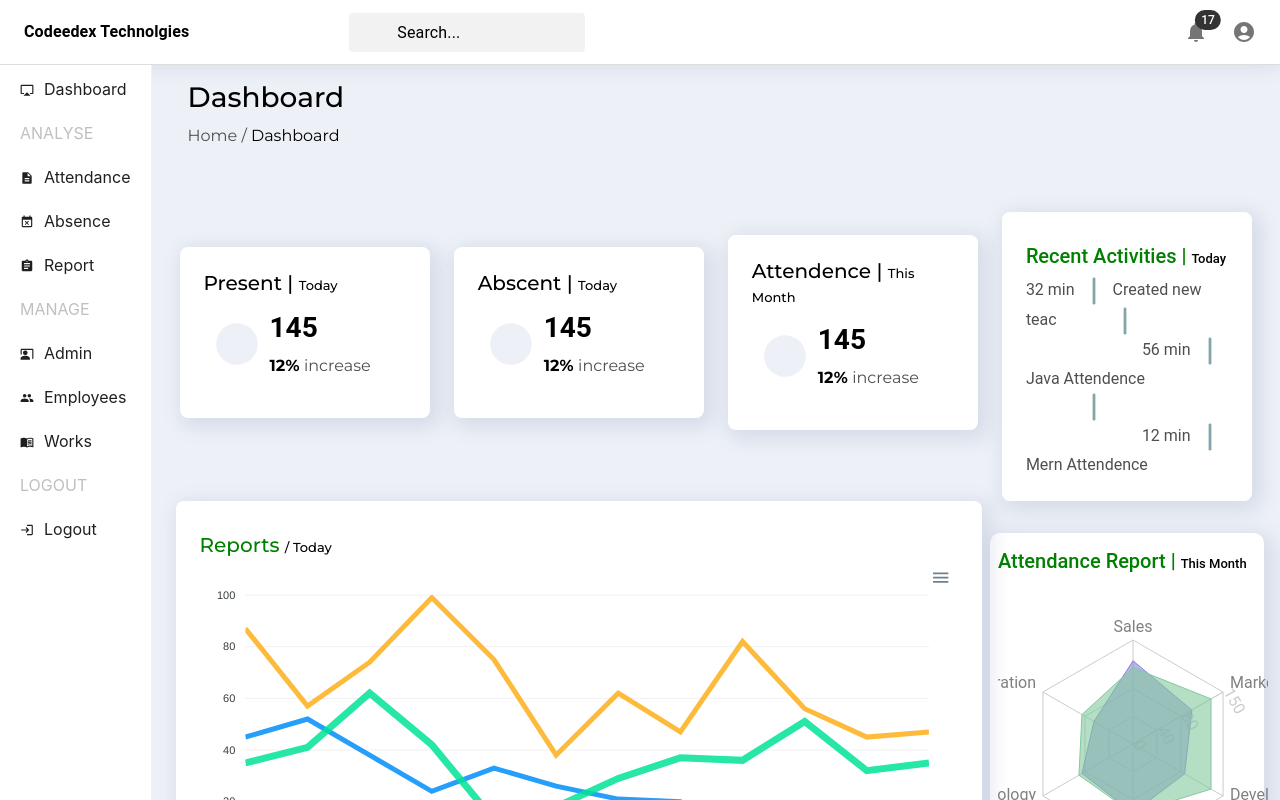
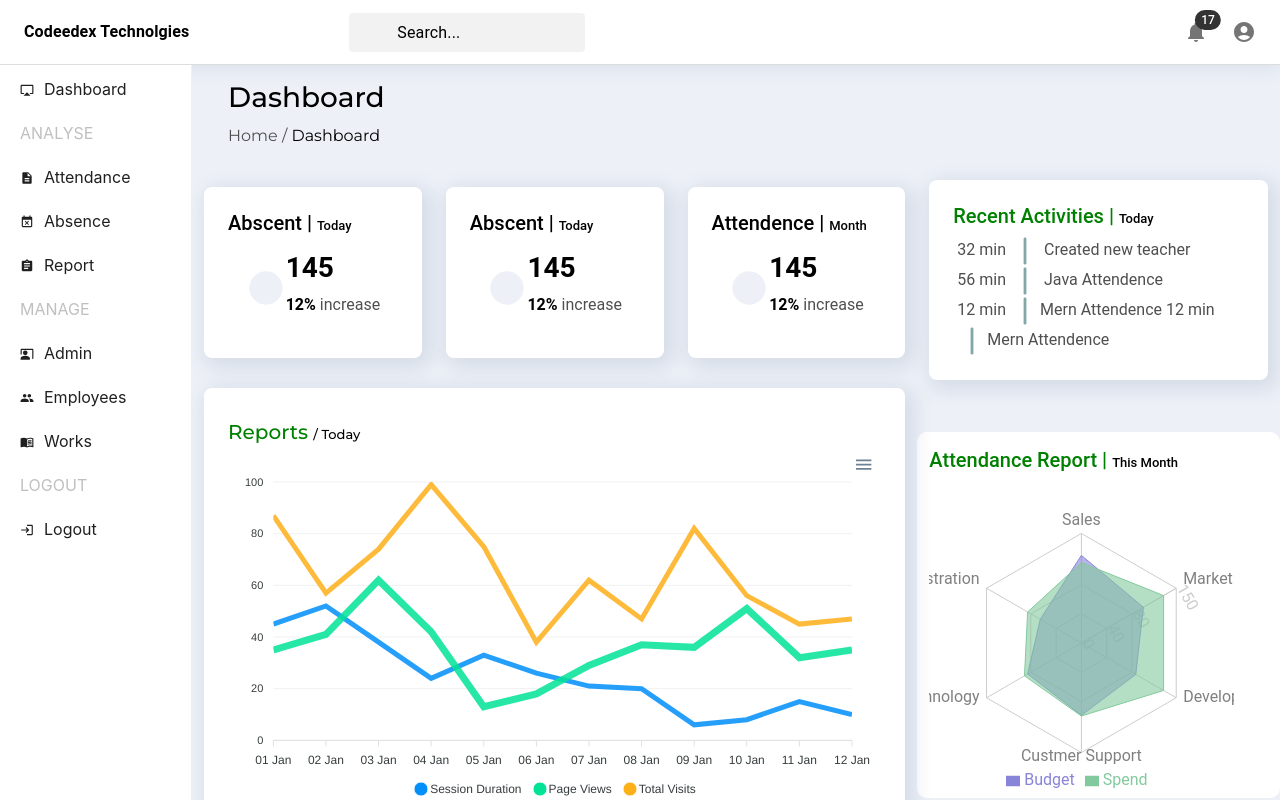
Before and after one commit to Harikrishnan151/codeedex-admin-dashboard, a React (Create React App) app: page /home in a window 1280 px wide. Shown: the top 800 px of the page. Built offline with nearby package versions, Linux system fonts and the light colour scheme.

Commit message:
updation

```diff
--- a/src/App.js
+++ b/src/App.js
@@ -48,7 +48,7 @@ function App() {
             } else {
               navigate(key);
             }
-          }}  style={{ width: 200, height:"910px" }}
+          }}  style={{ width: 200, height:"810px" }}
           items={[
             { label: <span style={{ fontSize: '16px' }}>Dashboard</span>, icon: <AirplayIcon />, key: "/home" },
             { label: <span style={{ fontSize: '16px' }}>ANALYSE</span>,disabled: true },
--- a/src/Pages.jsx/Admin/Admin.css
+++ b/src/Pages.jsx/Admin/Admin.css
@@ -1,5 +1,5 @@
 .headingrow{
-    width: 1100px;
+    width: 1000px;
 }
 .addBtn{
     display: flex;
--- a/src/Pages.jsx/Employees/Employees.css
+++ b/src/Pages.jsx/Employees/Employees.css
@@ -1,5 +1,5 @@
 .EmployeeRow1{
-    width: 1100px;
+    width: 1000px;
 }
 .mainHeading{
     font-family: "Montserrat", sans-serif;
--- a/src/Pages.jsx/Home/Home.css
+++ b/src/Pages.jsx/Home/Home.css
@@ -10,6 +10,7 @@
 .raderChart{
     background-color: white;
     border-radius: 10px;
+    /* width: 350px; */
 
 }
 .activityCard {
--- a/src/Pages.jsx/Home/Home.jsx
+++ b/src/Pages.jsx/Home/Home.jsx
@@ -141,22 +141,24 @@ function Home() {
   return (
 
 
-    <div className='container-fluid'>
+    <div className='container'>
 
       <h3 style={{ color: 'black' }} className='mainHeading mx-4 mt-3'>Dashboard</h3>
       <p className='mainHeading mx-4'>Home / <span style={{ color: 'black' }}>Dashboard</span></p>
 
-      <div className="row mx-1">
-        <div className="col-md-3 col-12 ">
-          <MDBCard style={{boxShadow: '5px 5px 20px 5px #0129701A'}}>
-            <MDBCardBody>
-              <MDBCardTitle className='mainHeading' style={{ color: 'black' }}>Present | <span style={{ fontSize: 'small' }}>Today</span></MDBCardTitle>
+      <div className="row">
+        <div className="col-8">
+          <div className="row">
+            <div className="col-md-4 col-12">
+              <MDBCard style={{ boxShadow: '5px 5px 20px 5px #0129701A' }}>
+                <MDBCardBody >
+                  <MDBCardTitle className='mainHeadings' style={{ color: 'black' }}>Abscent | <span style={{ fontSize: 'small' }}>Today</span></MDBCardTitle>
                   <MDBCardText>
-                <div className='innerCard'>
-                  < CircleIcon className='mx-2 mt-3' style={{ color: 'rgb(237, 241, 247)', fontSize: '50px' }} />
+                    <div className='d-flex align-items-center justify-content-center'>
+                      < CircleIcon  style={{ color: 'rgb(237, 241, 247)', fontSize: '40px' }} />
                       <div >
                         <h3 className='mt-2' style={{ fontWeight: 'bold', color: 'black' }}>145</h3>
-                    <p className='mainHeading'><span style={{ fontWeight: 'bold', color: 'black' }}>12% </span>increase</p>
+                        <p ><span style={{ fontWeight: 'bold', color: 'black' }}>12% </span>increase</p>
                       </div>
                     </div>
                   </MDBCardText>
@@ -164,16 +166,35 @@ function Home() {
                 </MDBCardBody>
               </MDBCard>
             </div>
-        <div className="col-md-3 col-12 ">
-          <MDBCard style={{boxShadow: '5px 5px 20px 5px #0129701A'}}>
-            <MDBCardBody>
-              <MDBCardTitle className='mainHeading' style={{ color: 'black' }}>Abscent | <span style={{ fontSize: 'small' }}>Today</span></MDBCardTitle>
+            <div className="col-md-4 col-12">
+              <MDBCard style={{ boxShadow: '5px 5px 20px 5px #0129701A' }}>
+                <MDBCardBody >
+                  <MDBCardTitle className='mainHeadings' style={{ color: 'black' }}>Abscent | <span style={{ fontSize: 'small' }}>Today</span></MDBCardTitle>
+
                   <MDBCardText>
-                <div className='innerCard'>
-                  < CircleIcon className='mx-2 mt-3' style={{ color: 'rgb(237, 241, 247)', fontSize: '50px' }} />
+                    <div className='d-flex align-items-center justify-content-center'>
+                      < CircleIcon style={{ color: 'rgb(237, 241, 247)', fontSize: '40px' }} />
                       <div >
                         <h3 className='mt-2' style={{ fontWeight: 'bold', color: 'black' }}>145</h3>
-                    <p className='mainHeading'><span style={{ fontWeight: 'bold', color: 'black' }}>12% </span>increase</p>
+                        <p ><span style={{ fontWeight: 'bold', color: 'black' }}>12% </span>increase</p>
+                      </div>
+                    </div>
+
+                  </MDBCardText>
+
+                </MDBCardBody>
+              </MDBCard>
+            </div>
+            <div className="col-md-4 col-12">
+              <MDBCard style={{ boxShadow: '5px 5px 20px 5px #0129701A' }}>
+                <MDBCardBody >
+                  <MDBCardTitle className='mainHeadings' style={{ color: 'black' }}>Attendence | <span style={{ fontSize: 'small' }}>Month</span></MDBCardTitle>
+                  <MDBCardText>
+                    <div className='d-flex align-items-center justify-content-center'>
+                      < CircleIcon  style={{ color: 'rgb(237, 241, 247)', fontSize: '40px' }} />
+                      <div >
+                        <h3 className='mt-2' style={{ fontWeight: 'bold', color: 'black' }}>145</h3>
+                        <p ><span style={{ fontWeight: 'bold', color: 'black' }}>12% </span>increase</p>
                       </div>
                     </div>
                   </MDBCardText>
@@ -181,52 +202,43 @@ function Home() {
                 </MDBCardBody>
               </MDBCard>
             </div>
-        <div className="col-md-3 col-12 ">
-          <MDBCard style={{boxShadow: '5px 5px 20px 5px #0129701A'}}>
-            <MDBCardBody>
-              <MDBCardTitle className='mainHeading' style={{ color: 'black' }}>Attendence | <span style={{ fontSize: 'small' }}>This Month</span></MDBCardTitle>
-              <MDBCardText>
-                <div className='innerCard'>
-                  < CircleIcon className='mx-2 mt-3' style={{ color: 'rgb(237, 241, 247)', fontSize: '50px' }} />
-                  <div >
-                    <h3 className='mt-2' style={{ fontWeight: 'bold', color: 'black' }}>145</h3>
-                    <p className='mainHeading'><span style={{ fontWeight: 'bold', color: 'black' }}>12% </span>increase</p>
-                  </div>
-                </div>
-              </MDBCardText>
-
-            </MDBCardBody>
-          </MDBCard>
-        </div>
-        <div className="col-md-3 col-12 mt-5 ">
-          <MDBCard className='activityCard' style={{boxShadow: '5px 5px 20px 5px #0129701A'}} >
-            <MDBCardBody >
-              <MDBCardTitle className='my-2' style={{ color: 'green' }}>Recent Activities | <span style={{ fontSize: 'small', color: 'black' }}>Today</span></MDBCardTitle>
-              <div>
-                32 min <PiLineVerticalBold size={30} style={{ color: 'rgb(131, 166, 168)' }} /> Created new teac
-                <PiLineVerticalBold size={30} style={{ color: 'rgb(131, 166, 168)' }} className='activityIcon' /> <GrPhoneVertical className='activityIcon2' />
-                56 min <PiLineVerticalBold size={30} style={{ color: 'rgb(131, 166, 168)' }} /> Java Attendence
-                <PiLineVerticalBold size={30} style={{ color: 'rgb(131, 166, 168)' }} className='activityIcon' /> <GrPhoneVertical className='activityIcon2' />
-                12 min <PiLineVerticalBold size={30} style={{ color: 'rgb(131, 166, 168)' }} />Mern Attendence
-                {/* <PiLineVerticalBold size={30} style={{ color: 'rgb(131, 166, 168)' }} className='activityIcon' /> <GrPhoneVertical className='activityIcon2' /> */}
-
-              </div>
-            </MDBCardBody>
-          </MDBCard>
 
           </div>
 
         </div>
 
-<div className="container-fluid mb-5">
-  <div className="row g-3 ">
+        <div className="col-md-4 col-12 mt-3 ">
+          <MDBCard className='activityCard' style={{ boxShadow: '5px 5px 20px 5px #0129701A' }} >
 
-    <div className="col-md-9  pb-4 col-12  lineChart">
-    <MDBCard style={{boxShadow: '5px 5px 20px 5px #0129701A'}}>
+            <MDBCardBody >
+            <MDBCardTitle className='' style={{ color: 'green' }}>Recent Activities | <span style={{ fontSize: 'small', color: 'black' }}>Today</span></MDBCardTitle>
+
+              <MDBCardText>
+              <div className='px-1'>
+               32 min <PiLineVerticalBold size={30} style={{ color: 'rgb(131, 166, 168)' }} /> Created new teacher <br/>
+               56 min <PiLineVerticalBold size={30} style={{ color: 'rgb(131, 166, 168)' }} /> Java Attendence <br/>
+                12 min <PiLineVerticalBold size={30} style={{ color: 'rgb(131, 166, 168)' }} />Mern Attendence
+                12 min <PiLineVerticalBold size={30} style={{ color: 'rgb(131, 166, 168)' }} />Mern Attendence
+              </div>
+
+                  </MDBCardText>
+            </MDBCardBody>
+          </MDBCard>
+
+
+
+        </div>
+
+
+      </div>
+      <div className="row my-2">
+        <div className="col-md-8 col-12 ">
+        <MDBCard style={{ boxShadow: '5px 5px 20px 5px #0129701A' }}>
               <MDBCardBody>
-        <MDBCardTitle  className='mainHeading my-2' style={{ color: 'green' }}>
+                <MDBCardTitle className='mainHeading my-2' style={{ color: 'green' }}>
                   Reports <span style={{ fontSize: 'small', color: 'black' }}> / Today</span>
                 </MDBCardTitle>
+
                 <div id="chart">
                   <ReactApexChart options={options} series={series} type="line" height={350} />
                 </div>
@@ -236,12 +248,12 @@ function Home() {
             </MDBCard>
 
         </div>
-
-    <div className="col-md-3 col-12  pb-5 raderChart" style={{boxShadow: '5px 5px 20px 5px #0129701A'}} >
+        <div className="col-md-4 col-12   raderChart">
+         <div>
          <MDBCardTitle className='my-3' style={{ color: 'green' }}>
             Attendance Report | <span style={{ fontSize: 'small', color: 'black' }}>This Month</span>
           </MDBCardTitle>
-      <div style={{ width: 300, height: 310 }}>
+          <div style={{ width: '100%', height: 310 }}>
             <ResponsiveContainer width="90%" height="100%">
               <RadarChart cx="50%" cy="50%" outerRadius="80%" data={data}>
                 <PolarGrid />
@@ -259,6 +271,7 @@ function Home() {
       </div>
 
 
+
     </div>
 
 
```
Lines whose indentation alone changed are shown as unchanged.
